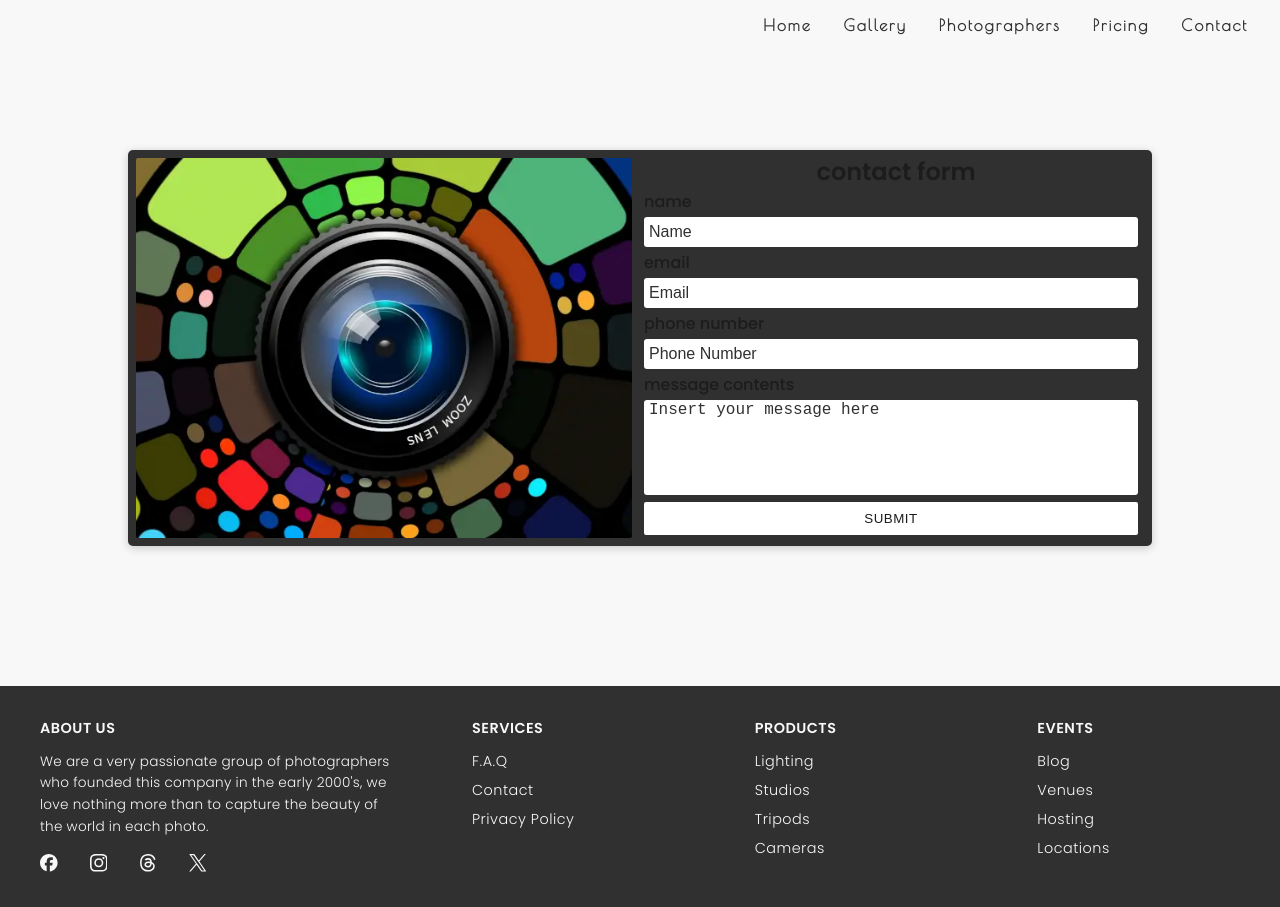
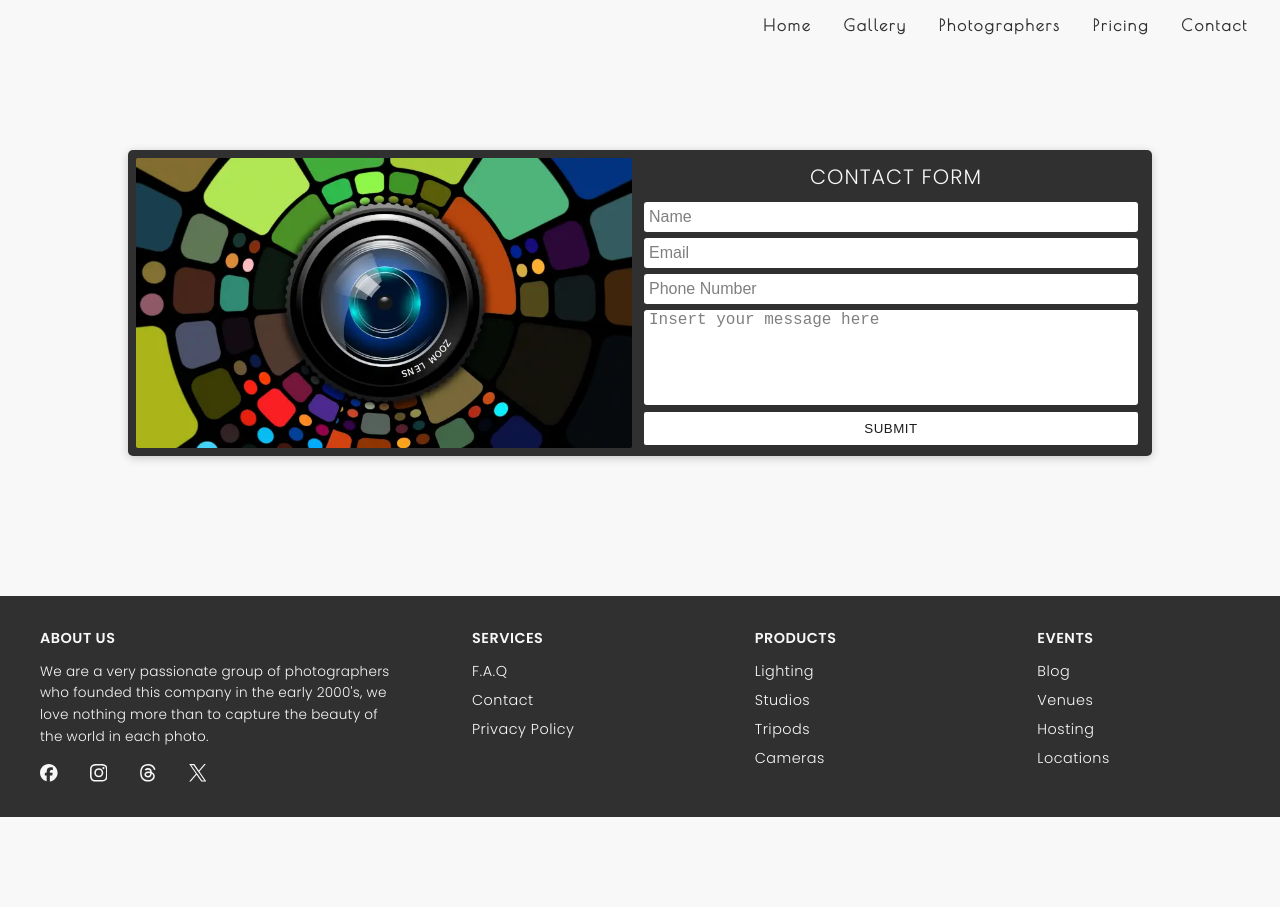
Before and after one commit to Roxaski/Lux-Photography, a plain HTML site: page pages/contact.html in a window 1280 px wide. After the commit the page ends 817 px from the top, so only its background shows below. Drawn offline with Linux system fonts and the light colour scheme.

Commit message:
minor adjustments to header and font weight

```diff
--- a/css/contact.css
+++ b/css/contact.css
@@ -171,7 +171,7 @@ nav.active .hamburger-menu .bars::after {
     flex-direction: column;
     padding: .25rem;
 }
-.right h1 {
+.right h2 {
     margin: 7px auto;
     text-transform: uppercase;
     font-weight: 300;
@@ -183,6 +183,12 @@ nav.active .hamburger-menu .bars::after {
     display: flex;
     flex-direction: column;
     margin-bottom: .45rem;
+}
+.right .screen-reader-label {
+    position: absolute;
+    width: 1px;
+    height: 1px;
+    overflow: hidden;
 }
 .right .contact-form input,
 .right .contact-form textarea {
@@ -200,7 +206,8 @@ nav.active .hamburger-menu .bars::after {
 }
 .right .contact-form input::placeholder,
 .right .contact-form textarea::placeholder {
-    color: var(--clr-darkGrey);
+    color: var(--clr-lightGrey);
+    font-weight: 300;
 }
 .right .contact-form textarea {
     vertical-align: top;
@@ -346,7 +353,7 @@ footer .quick-links ul li {
     .right {
         padding: .5rem .5rem .15rem .5rem;
     }
-    .right h1 {
+    .right h2 {
         margin: 0 auto 10px;
     }
     .right .contact-form input,
```
